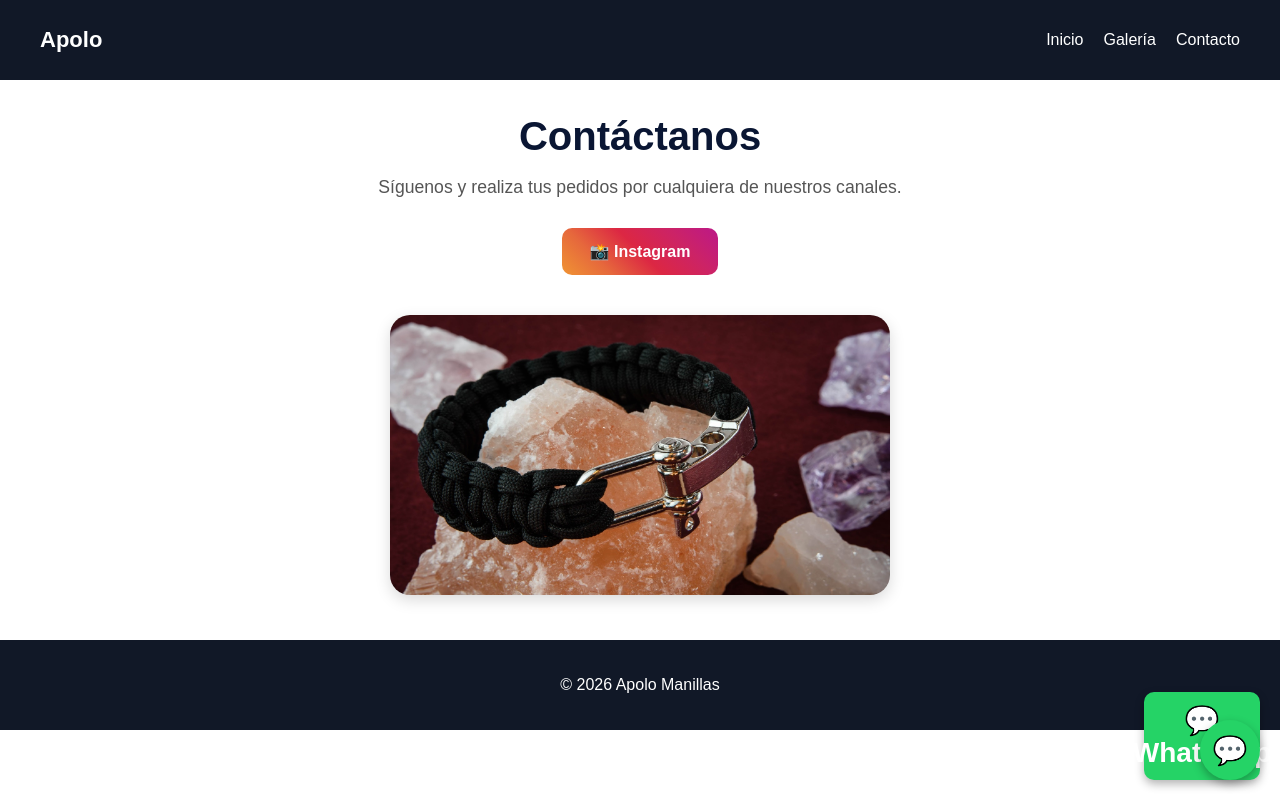
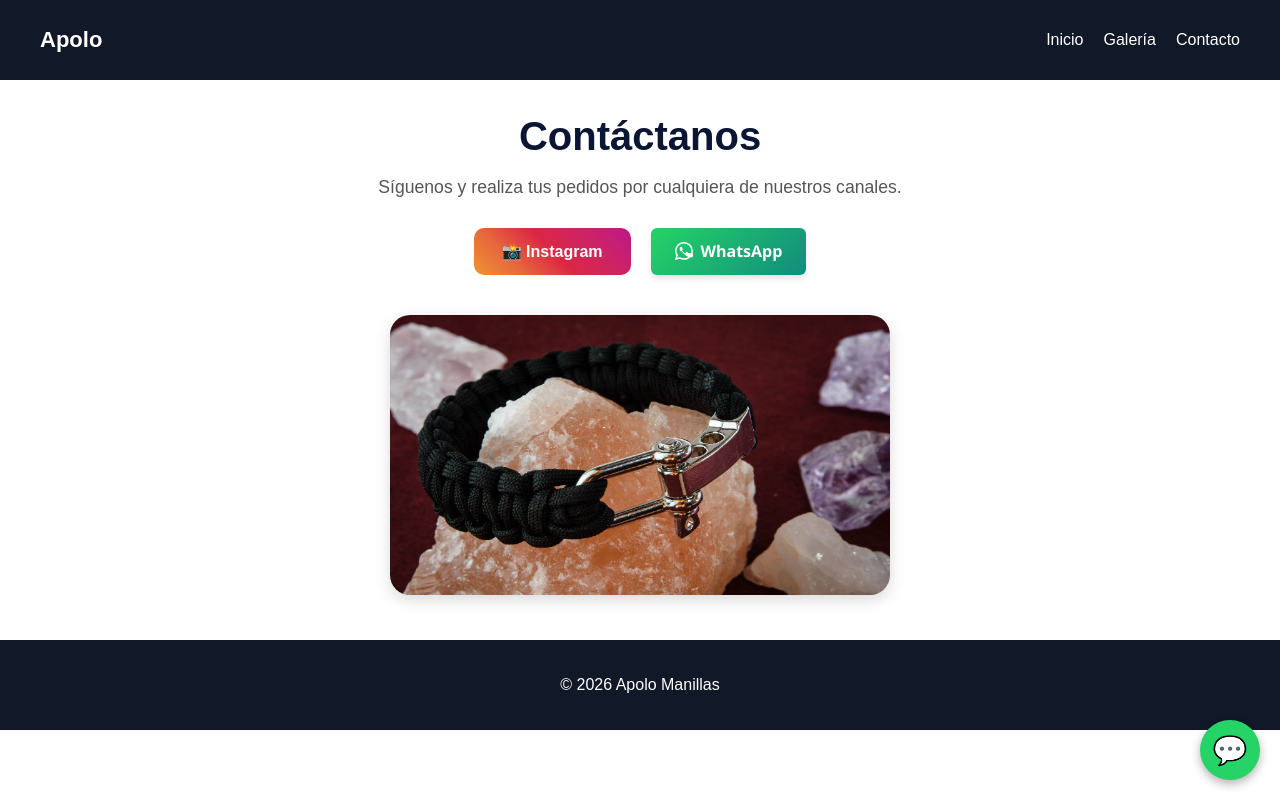
Before and after one commit to evidenciasponao/apolo-manillas, an Angular app: page /contacto in a window 1280 px wide. Built offline with nearby package versions, Linux system fonts and the light colour scheme.

Commit message:
add whatsApp button

```diff
--- a/src/app/pages/contacto/contacto.css
+++ b/src/app/pages/contacto/contacto.css
@@ -61,3 +61,33 @@
   border-radius: 20px;
   box-shadow: 0 5px 15px rgba(0,0,0,0.15);
 }
+
+
+/* css boton whatsapp */
+.btn-whatsapp {
+  display: inline-flex;
+  align-items: center;
+  gap: 8px; /* Espacio entre el ícono y el texto */
+  background: linear-gradient(135deg, #25D366 0%, #128C7E 100%); /* Degradado corporativo de WhatsApp */
+  color: #ffffff;
+  text-decoration: none;
+  font-family: 'Segoe UI', Tahoma, Geneva, Verdana, sans-serif; /* Ajusta a la fuente de tu web */
+  font-size: 16px;
+  font-weight: 600;
+  padding: 10px 24px;
+  border-radius: 6px; /* Redondeado similar al de tu botón de Instagram */
+  box-shadow: 0 4px 6px rgba(0, 0, 0, 0.1);
+  transition: transform 0.2s ease, box-shadow 0.2s ease;
+  cursor: pointer;
+}
+
+/* Efecto al pasar el mouse por encima (Hover) */
+.btn-whatsapp:hover {
+  transform: translateY(-2px);
+  box-shadow: 0 6px 12px rgba(0, 0, 0, 0.15);
+}
+
+/* Efecto al hacer clic (Active) */
+.btn-whatsapp:active {
+  transform: translateY(0);
+}
--- a/src/app/pages/contacto/contacto.html
+++ b/src/app/pages/contacto/contacto.html
@@ -17,13 +17,14 @@
       📸 Instagram
     </a>
 
-        <a
-      class="btn whatsapp"
-      href="https://wa.me/573114147623"
-      target="_blank"
-    >
-      💬 WhatsApp
-    </a>
+    <a href="https://wa.me/573114147623" target="_blank" class="btn-whatsapp">
+  <!-- Ícono SVG oficial de WhatsApp -->
+  <svg xmlns="http://w3.org" width="18" height="18" fill="currentColor" viewBox="0 0 16 16">
+    <path d="M13.601 2.326A7.85 7.85 0 0 0 7.994 0C3.627 0 .068 3.558.064 7.926c0 1.399.366 2.76 1.057 3.965L0 16l4.204-1.102a7.9 7.9 0 0 0 3.79.965h.004c4.368 0 7.926-3.558 7.93-7.93A7.9 7.9 0 0 0 13.6 2.326zM7.994 14.521a6.6 6.6 0 0 1-3.356-.92l-.24-.144-2.494.654.666-2.433-.156-.251a6.56 6.56 0 0 1-1.007-3.505c0-3.626 2.957-6.584 6.591-6.584a6.56 6.56 0 0 1 4.66 1.931 6.56 6.56 0 0 1 1.928 4.66c-.004 3.639-2.961 6.592-6.592 6.592m3.618-4.934c-.197-.1-.167-.168-.518-.574-.3-.346-.596-.341-.85-.14a.48.48 0 0 0-.077.07l-.12.135c-.09.1-.194.22-.33.363-.46.489-.493.49-.695.375-.203-.114-.855-.315-1.625-.998-.6-.536-1.005-1.2-1.122-1.401-.117-.2-.012-.307.087-.406.09-.09.196-.23.294-.345.1-.115.133-.197.2-.33.067-.132.034-.249-.017-.35-.051-.1-.453-1.09-.62-1.49-.163-.39-.33-.337-.453-.343-.118-.006-.253-.007-.389-.007a.75.75 0 0 0-.542.254c-.188.2-.716.7-.716 1.717s.74 2 1.84 2.15c.11.016 2.115 3.23 5.122 4.532.715.31 1.273.496 1.71.636.717.227 1.37.195 1.886.118.577-.087 1.77-.724 2.017-1.39.247-.665.247-1.233.173-1.353-.074-.12-.272-.22-.47-.32"/>
+  </svg>
+  WhatsApp
+</a>
+
 
   </div>
 
--- a/src/app/pages/galeria/galeria.html
+++ b/src/app/pages/galeria/galeria.html
@@ -18,7 +18,7 @@
       <a
         class="btn"
         target="_blank"
-        href="https://wa.me/573001234567"
+        href="https://wa.me/573114147623"
       >
         Comprar
       </a>
```
